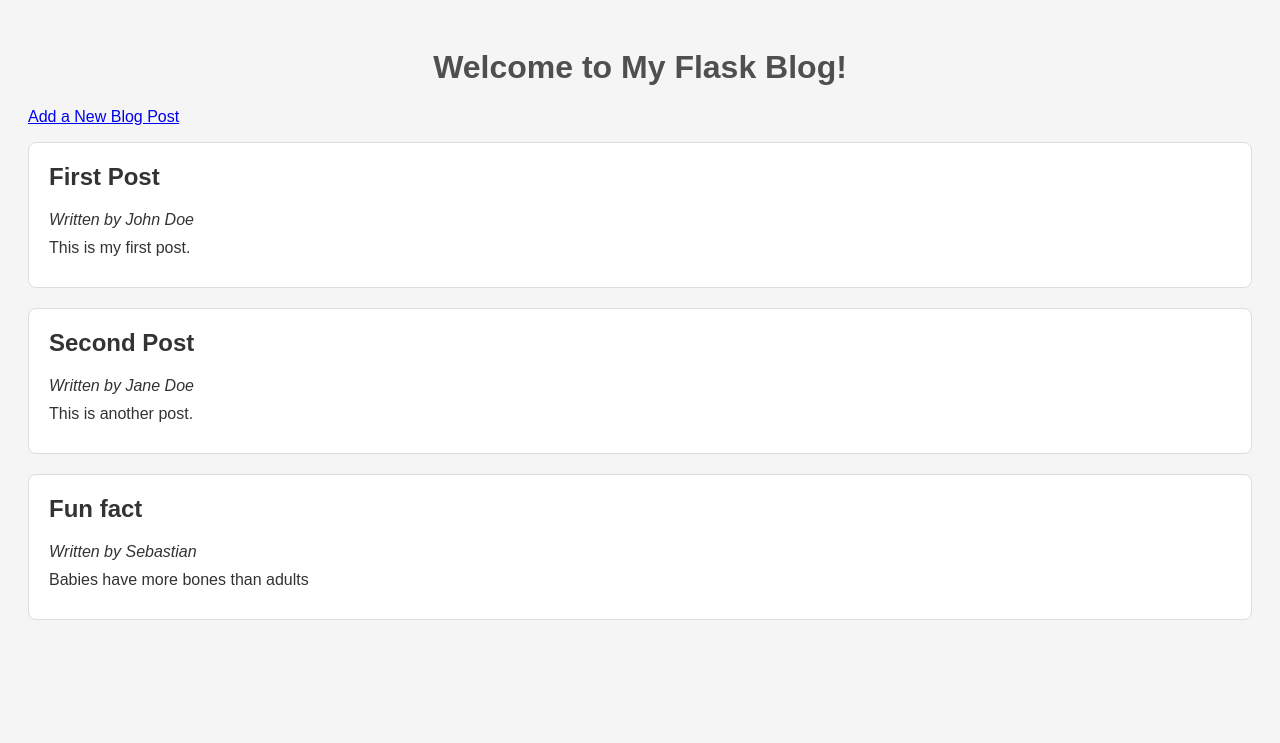
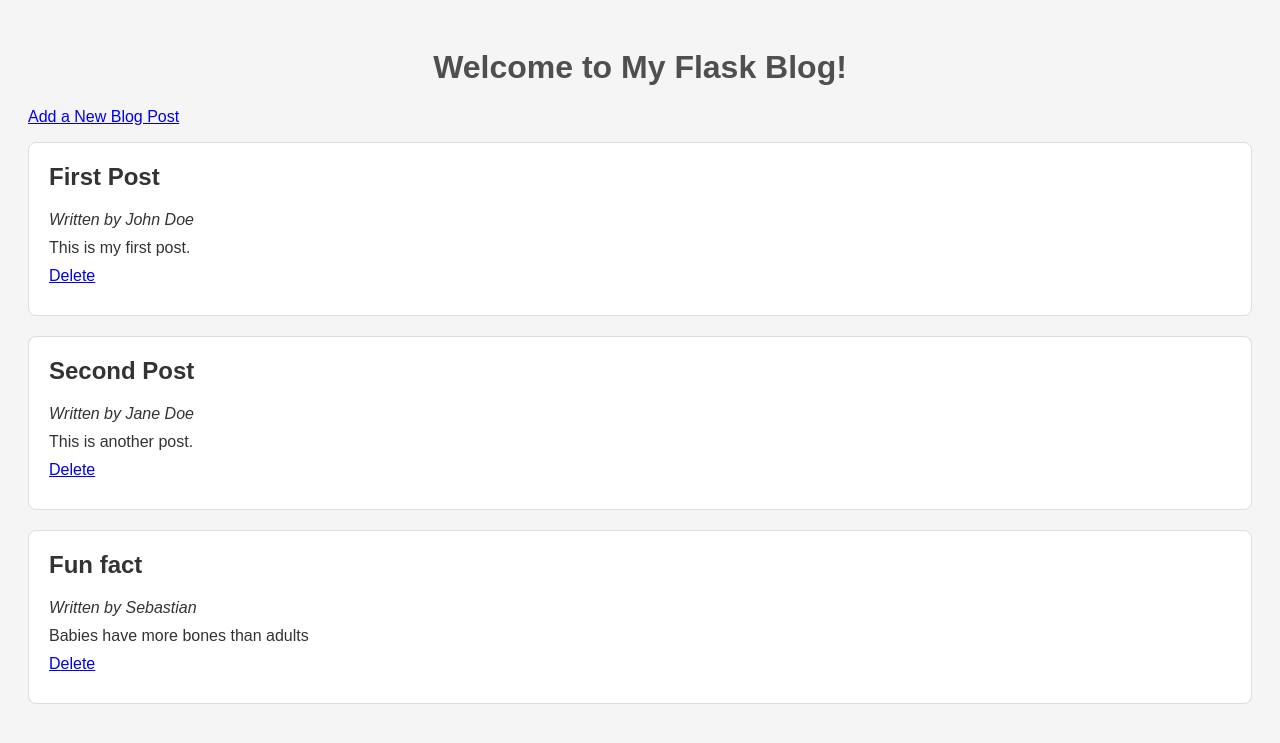
Before and after one commit to seb0305/Masterblog, a Flask app: page / in a window 1280 px wide. Shown: the top 743 px of the page. Run offline with Flask 3, Linux system fonts and the light colour scheme.

Commit message:
Delete feature added

```diff
--- a/app.py
+++ b/app.py
@@ -41,5 +41,12 @@ def add():
 
     return render_template('add.html')
 
+@app.route('/delete/<int:post_id>')
+def delete(post_id):
+    posts = load_posts()
+    posts = [post for post in posts if post['id'] != post_id]
+    save_posts(posts)
+    return redirect(url_for('index'))
+
 if __name__ == '__main__':
     app.run(debug=True)
--- a/templates/index.html
+++ b/templates/index.html
@@ -16,6 +16,7 @@
         <h2>{{ post.title }}</h2>
         <p><em>Written by {{ post.author }}</em></p>
         <p>{{ post.content }}</p>
+        <p><a href="{{ url_for('delete', post_id=post.id) }}">Delete</a></p>
     </div>
     {% endfor %}
 </body>
```
